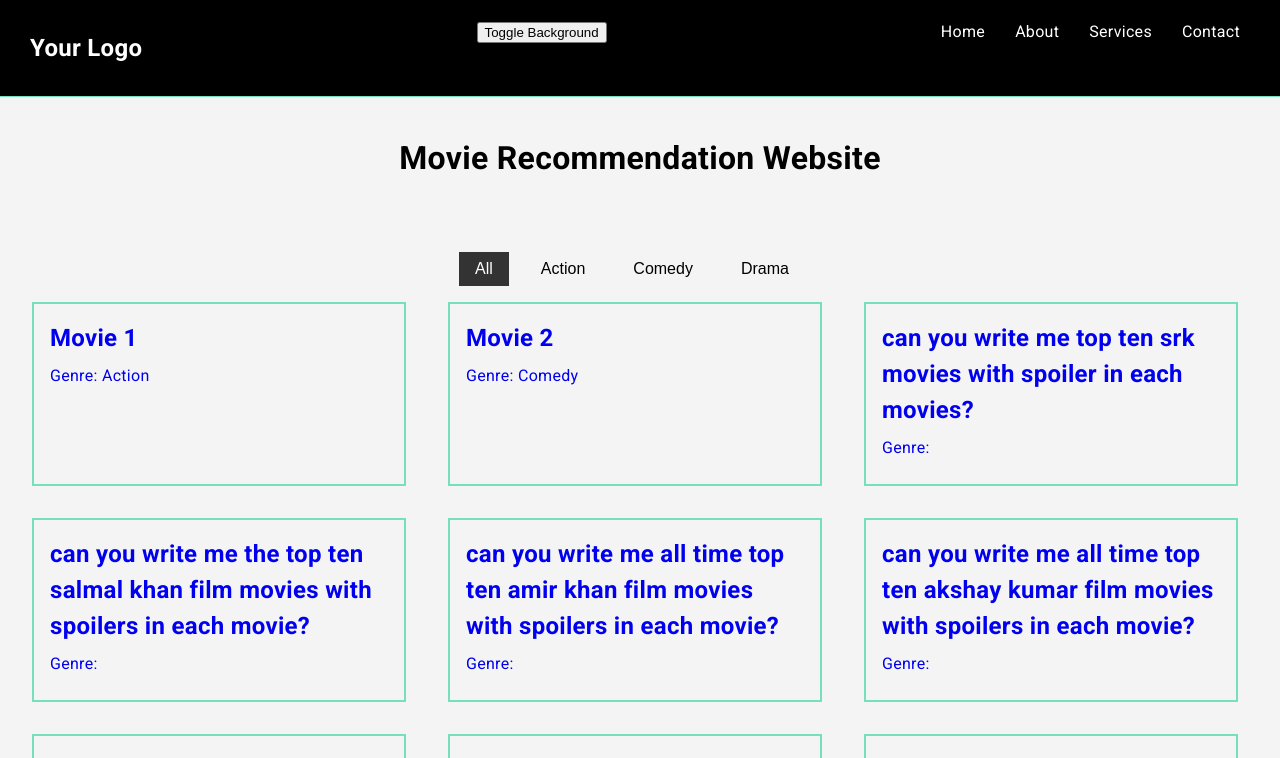
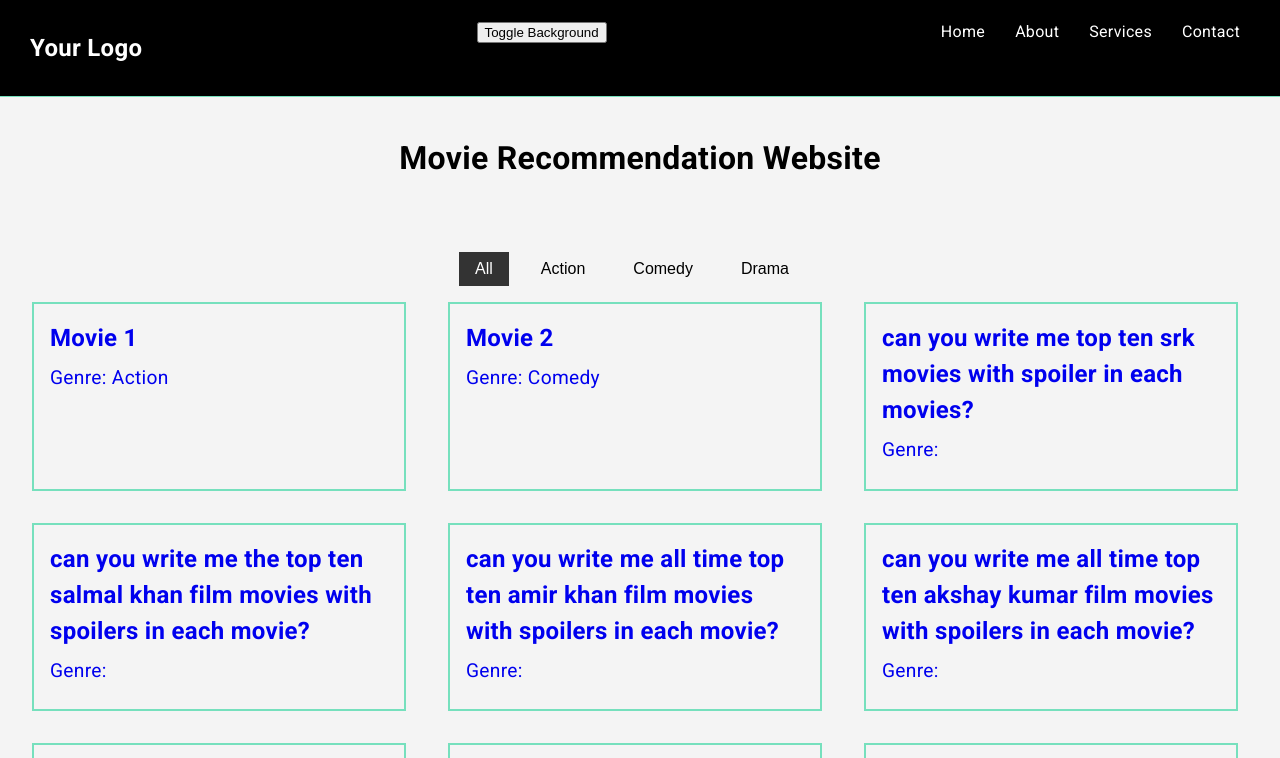
Before and after one commit to Tula-Magar/recommendation, a React (Create React App) app: page / in a window 1280 px wide. Shown: the top 758 px of the page. Built offline with nearby package versions, Linux system fonts and the light colour scheme.

Commit message:
adding h2 and p font size

```diff
--- a/src/App.css
+++ b/src/App.css
@@ -17,6 +17,13 @@ body {
   line-height: 1.5;
   letter-spacing: 0.3px;
   font-family: "Roboto", sans-serif;
+}
+h2 {
+  font-size: 1.5rem;
+  margin: 0;
+}
+p {
+  font-size: 1.2rem;
 }
 
 .navbar {
```
